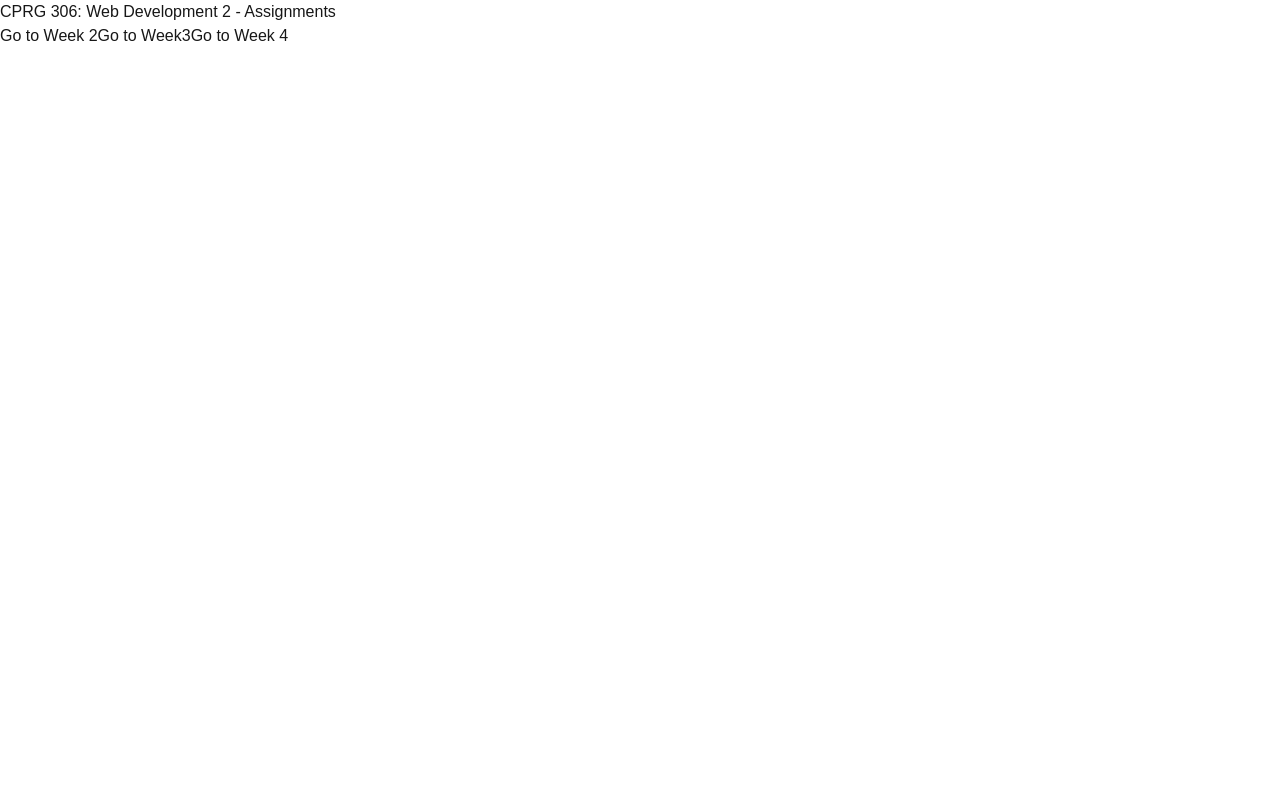
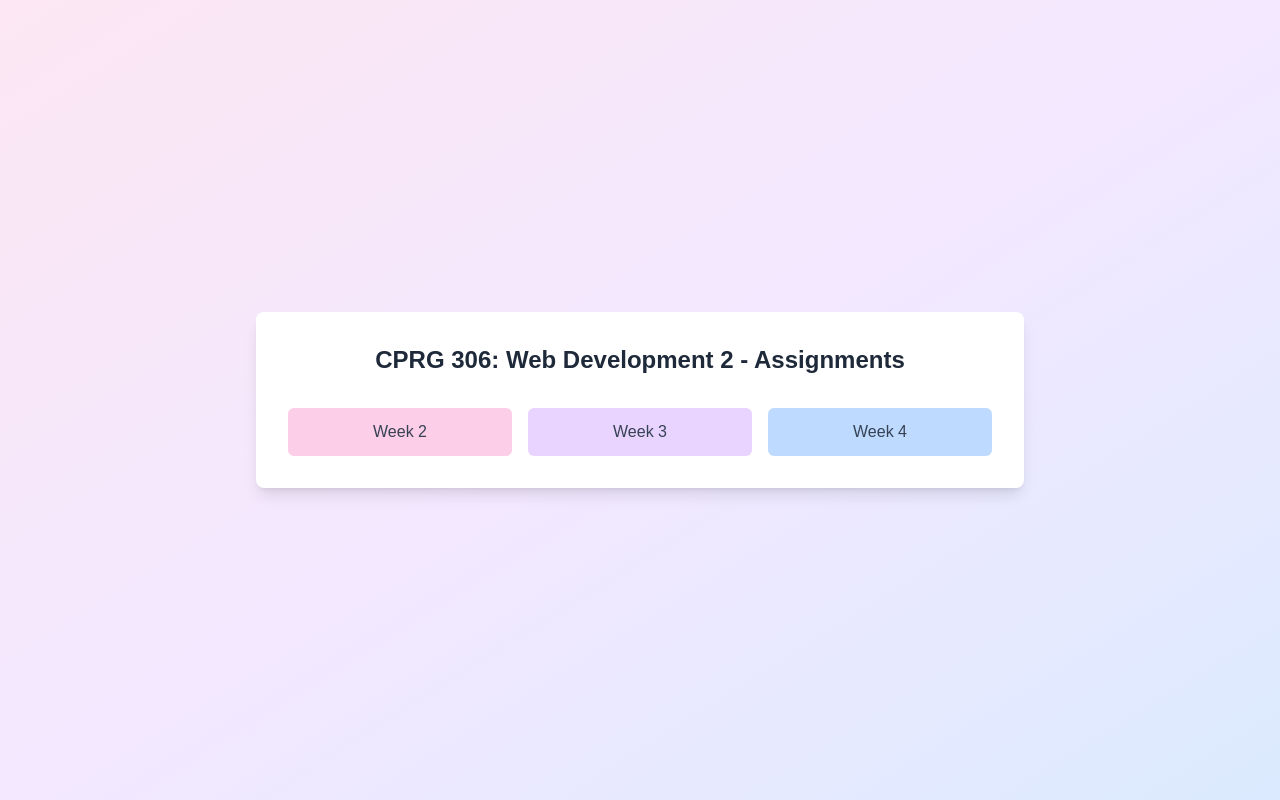
Before and after one commit to edwinolaez/cprg306, a Next.js app in the folder assignments/: page / in a window 1280 px wide. Built offline with nearby package versions, Linux system fonts and the light colour scheme.

Commit message:
adjusted assignment names, added style on main page

```diff
--- a/assignments/app/page.js
+++ b/assignments/app/page.js
@@ -1,14 +1,56 @@
-
+/*import "tailwindcss";
 import Link from "next/link";
 
 
 export default function Page() {
   return (
-   <div>
-    <h1>CPRG 306: Web Development 2 - Assignments</h1>
-    <Link href="/week2">Go to Week 2</Link>
-    <Link href="/week3">Go to Week3</Link>
-    <Link href="/week4">Go to Week 4</Link>
-   </div>
+  <main className="flex items-center bg-cover bg-center">
+    <div>
+    <div>
+    <strong>CPRG 306: Web Development 2 - Assignments</strong>
+    </div>
+      <section>
+        <Link href="/week2">Go to Week 2</Link>
+        <Link href="/week3">Go to Week 3</Link>
+        <Link href="/week4">Go to Week 4</Link>
+      </section>
+    </div>
+  </main>
+  );
+}*/
+import Link from "next/link";
+
+export default function Page() {
+  return (
+    <main className="min-h-screen flex items-center justify-center bg-gradient-to-br from-pink-100 via-purple-100 to-blue-100">
+      <div className="bg-white p-8 rounded-lg shadow-lg max-w-3xl w-full">
+        <div className="text-center mb-8">
+          <strong className="text-2xl font-bold text-gray-800">
+            CPRG 306: Web Development 2 - Assignments
+          </strong>
+        </div>
+        <section className="flex flex-wrap gap-4 justify-center">
+          <Link
+            href="/week-2"
+            className="flex-1 min-w-[150px] text-center py-3 px-4 bg-pink-200 text-gray-700 rounded-md hover:bg-pink-300 transition-colors duration-200"
+          >
+            Week 2
+          </Link>
+          <Link
+            href="/week-3"
+            className="flex-1 min-w-[150px] text-center py-3 px-4 bg-purple-200 text-gray-700 rounded-md hover:bg-purple-300 transition-colors duration-200"
+          >
+            Week 3
+          </Link>
+          <Link
+            href="/week-4"
+            className="flex-1 min-w-[150px] text-center py-3 px-4 bg-blue-200 text-gray-700 rounded-md hover:bg-blue-300 transition-colors duration-200"
+          >
+            Week 4
+          </Link>
+          {/* Add more weeks here as needed */}
+        </section>
+      </div>
+    </main>
   );
 }
```
Also changed, not shown: assignments/app/week-2/page.js (renamed from assignments/app/week2/page.js), assignments/app/week-2/student_info.js (renamed from assignments/app/week2/student_info.js), assignments/app/week-3/item-list.js (renamed from assignments/app/week3/item-list.js), assignments/app/week-3/item.js (renamed from assignments/app/week3/item.js), assignments/app/week-3/page.js (renamed from assignments/app/week3/page.js), assignments/app/week-4/new-item.js (renamed from assignments/app/week4/new-item.js), assignments/app/week-4/page.js (renamed from assignments/app/week4/page.js).
